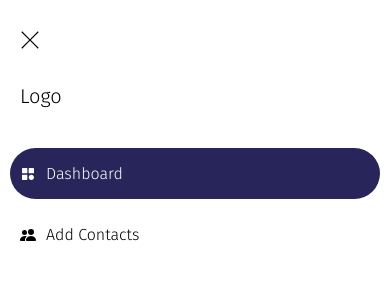
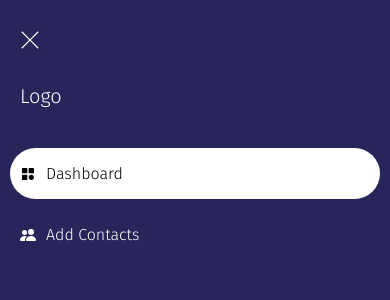
Before and after one commit to inedjosh/contacts-map-app, a React (Create React App) app: page /dashboard in a window 390 px wide. Both pictures are taken after a click on the element 349 px from the left and 32 px from the top of the page. Shown: the top 300 px of the page. Built offline with nearby package versions, Linux system fonts and the light colour scheme.

Commit message:
fixed and made responsive corrections on table

```diff
--- a/src/App.tsx
+++ b/src/App.tsx
@@ -1,7 +1,8 @@
-import { Routes, Route, useParams } from 'react-router-dom';
+import { Routes, Route, useParams, useNavigate } from 'react-router-dom';
 import Home from './pages/Home';
 import { Box } from '@chakra-ui/react';
 import MobileNav from './components/MobileNav';
+import { useContext, useEffect } from 'react';
 
 function App() {
 
--- a/src/pages/Dashboard.tsx
+++ b/src/pages/Dashboard.tsx
@@ -18,7 +18,11 @@ import ButtonDiv from '../components/ButtonDiv';
 import MapDiv from '../components/MapDiv';
 import MobileNav from '../components/MobileNav';
 
-function Dashboard() {
+type DashboardProps = {
+  hideMap: boolean
+}
+
+function Dashboard({hideMap}:DashboardProps ) {
   const contactContext = useContext(ContactContext);
   const navigate = useNavigate();
 
@@ -44,35 +48,37 @@ function Dashboard() {
             You do not have any users on your contact list
           </Text>
         ) : (
+
           <TableContainer
-            w={['93vw', '93vw', '75vw']}
+            w={['100%']}
             border="1px solid #555"
             mt="20px"
           >
             <Table variant="simple">
-              <Thead>
+              <Thead w={'100%'} >
                 <Tr
                   p={['10px', '10px', '30px']}
-                  h="60px"
+                    h="60px"
+                    w={'100%'}
                   borderBottom="1px solid #4C4C4C"
                 >
-                  <Th borderRight="1px solid #4C4C4C" color="#000">
+                  <Th textAlign={'start'}  pl={'5px'} w={'25%'} borderRight="1px solid #4C4C4C" color="#000">
                     Name
                   </Th>
-                  <Th borderRight="1px solid #4C4C4C" color="#000">
+                  <Th  w={'25%'}  textAlign={'start'}  pl={'5px'} borderRight="1px solid #4C4C4C" color="#000">
                     Phone number
                   </Th>
-                  <Th borderRight="1px solid #4C4C4C" color="#000">
+                  <Th  w={'25%'} textAlign={'start'}  pl={'5px'} borderRight="1px solid #4C4C4C" color="#000">
                     Email
                   </Th>
-                  <Th borderRight="none" color="#000">
+                  <Th  w={'25%'} textAlign={'start'}  pl={'5px'}  borderRight="none" color="#000">
                     <Flex alignItems="center">Address</Flex>
                   </Th>
                 </Tr>
               </Thead>
               <Tbody border="1px solid #4C4C4C">
                 {contactContext?.contacts.map((contact, index) => (
-                  <Tr key={index} cursor="pointer" h="60px" height="87px">
+                  <Tr key={index} cursor="pointer"  height="87px">
                     <Td
                       fontWeight={'300'}
                       color="#000"
@@ -126,12 +132,12 @@ function Dashboard() {
         />
       </Box>
       {contactContext?.contacts.length ? (
-        <Box zIndex={'10'} position={'relative'}>
+        <Box zIndex={'1'} >
           <Text>View users address on map</Text>
-          <Box position={'absolute'} top={'0'} w={['93vw', '93vw', '75vw']} h={'500px'}>
-            <MapDiv />
+          <Box w={['100%' ]} h={'500px'}>
+          {!hideMap && <MapDiv />}
           </Box>
-          <MobileNav />
+
         </Box>
       ) : (
         <Box></Box>
--- a/src/pages/Home.tsx
+++ b/src/pages/Home.tsx
@@ -14,12 +14,13 @@ import {
   DrawerContent,
   DrawerCloseButton,
 } from '@chakra-ui/react'
-import React, { useEffect, useRef } from 'react';
+import React, { useEffect, useRef, useState } from 'react';
 import {TfiClose} from 'react-icons/tfi'
 
 function Home() {
   const { page } = useParams();
   const navigate = useNavigate()
+  const [hideMap, setHideMap] = useState(false)
 
   useEffect(() => {
     if (page === '' || page === undefined) {
@@ -51,7 +52,7 @@ function Home() {
     <Flex flexDirection={['column', 'column', 'row']} h={'100vh'} w={'100vw'}>
       <Show breakpoint="(max-width: 480px)">
       <Box position={'fixed'}  top='15' right={'15'} left={'85%'} bg={'#31A183E'} h={'40px'} w={'100vw'} >
- <Flex  bg={'#fff'} justifyContent={'center'} alignItems={'center'} w={'35px'} boxShadow={'rgba(0, 0, 0, 0.35) 0px 5px 15px'} h={'35px'} borderRadius={'100%'} outline={'none'}  ref={btnRef} cursor={'pointer'} onClick={onOpen}>
+          <Flex bg={'#fff'} justifyContent={'center'} alignItems={'center'} w={'35px'} boxShadow={'rgba(0, 0, 0, 0.35) 0px 5px 15px'} h={'35px'} borderRadius={'100%'} outline={'none'} ref={btnRef} cursor={'pointer'} onClick={() => { onOpen(); setHideMap(true) }}>
         <AiOutlineMenu fontSize={'20px'} />
       </Flex>
         </Box>
@@ -62,25 +63,27 @@ function Home() {
         onClose={onClose}
           finalFocusRef={btnRef}
           size={'xs'}
+
       >
         <DrawerOverlay />
-        <DrawerContent zIndex={'10'} bg={'#fff'}>
+        <DrawerContent zIndex={'100'} bg={'#28255A'}>
+
             {/* <DrawerCloseButton  /> */}
-            <Box cursor={'pointer'} px={'20px'} mt={'30px'} onClick={() => onClose()}>
-              <TfiClose fontSize={'20px'} />
+            <Box cursor={'pointer'} px={'20px'} mt={'30px'} onClick={() =>{ onClose(); setHideMap(false)}}>
+              <TfiClose fontSize={'20px'} color={'#fff'} />
 
               </Box>
             <Box px={'20px'} mt={'10px'}>
               <DrawerHeader>
-                <Text fontSize={'20px'}>Logo</Text>
+                <Text fontSize={'20px'} color={'#fff'}>Logo</Text>
                </DrawerHeader>
          </Box>
           <DrawerBody >
               <Box p={'10px'}>
                  {sideNav.map((item) => (
             <Flex
-              bg={item.link === page ? '#28255A' : ''}
-                     onClick={() => { navigate('/' + item.link); onClose() }}
+              bg={item.link === page ? '#fff' : ''}
+                     onClick={() => { navigate('/' + item.link); onClose(); setHideMap(false) }}
               cursor={'pointer'}
               my={'10px'}
               borderRadius={item.link === page ? '30px' : '0'}
@@ -89,13 +92,14 @@ function Home() {
               justifyContent={'flex-start'}
               key={item.id}
             >
-              <Icon  as={item.icon} color={ item.link === page ?'#fff': '#000'} />
-              <Text color={ item.link === page ?'#fff':'#000'} pl={'10px'}>
+              <Icon  as={item.icon} color={ item.link === page ?'#000': '#fff'} />
+              <Text color={ item.link === page ?'#000':'#fff'} pl={'10px'}>
                 {item.name}
               </Text>
             </Flex>
           ))}
-         </Box>
+              </Box>
+
           </DrawerBody>
 
 
@@ -139,10 +143,10 @@ function Home() {
         overflow={'scroll'}
         scrollBehavior={'smooth'}
         h={'100vh'}
-        w={['100vw', '100vw']}
+        w={['100vw', '100vw', ]}
           >
 
-        {page === 'dashboard' && <Dashboard />}
+        {page === 'dashboard' && <Dashboard hideMap={hideMap} />}
         {page === 'add' && <AddContact />}
       </Box>
     </Flex>
```
